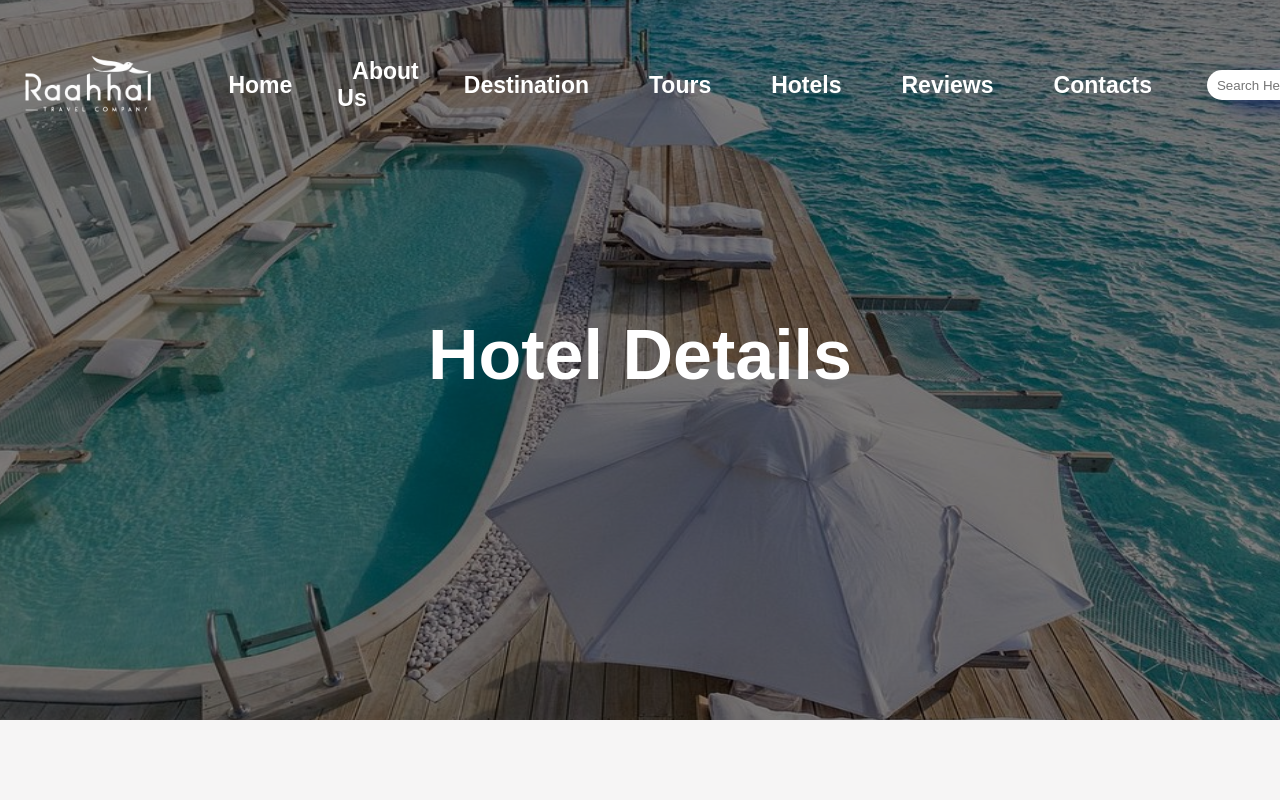
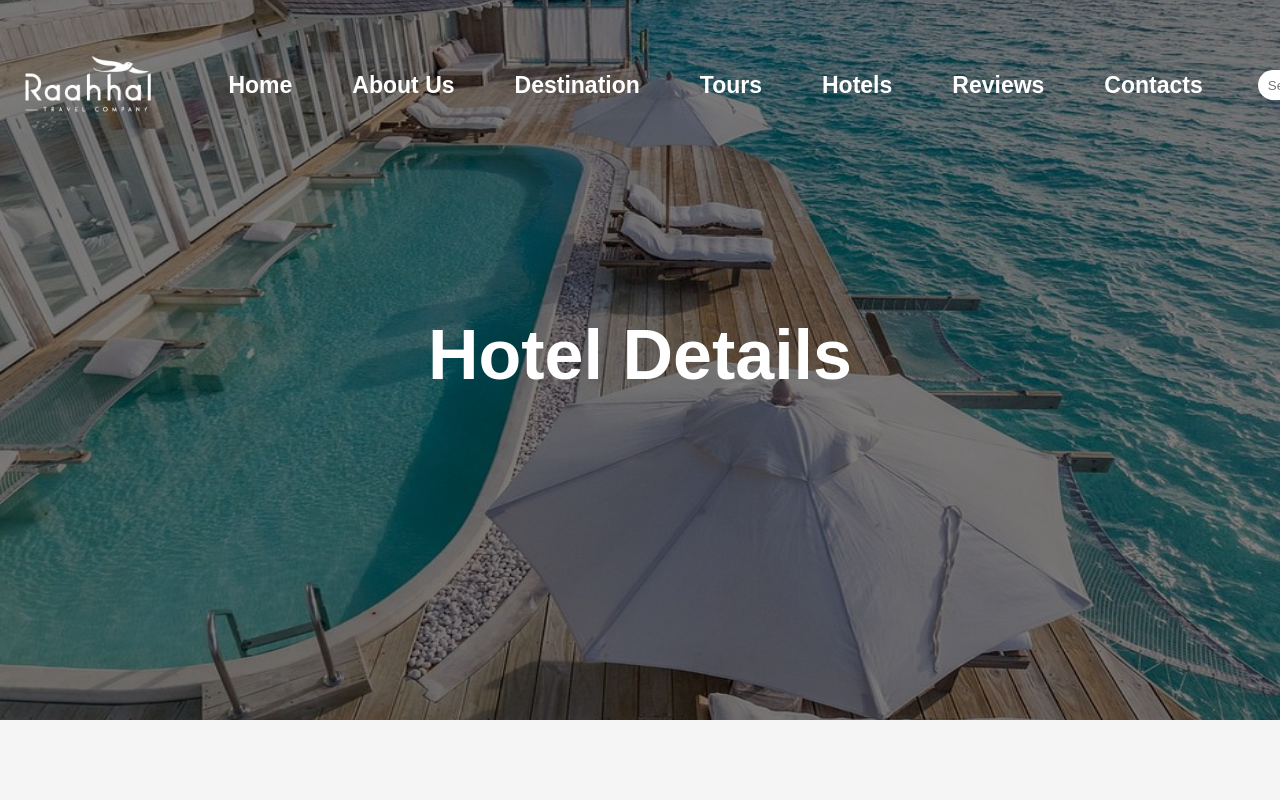
Before and after one commit to FatmaMohamed234/test-hotel, a plain HTML site: page index.html in a window 1280 px wide. Shown: the top 800 px of the page. Drawn offline with Linux system fonts and the light colour scheme.

Commit message:
Update style.css

```diff
--- a/style.css
+++ b/style.css
@@ -80,7 +80,9 @@ header ul li a:hover {
     cursor: pointer;
 
 }
-
+.font{
+    white-space: nowrap;
+}
 .button {
     transform: translateX(1128px);
 }
```
